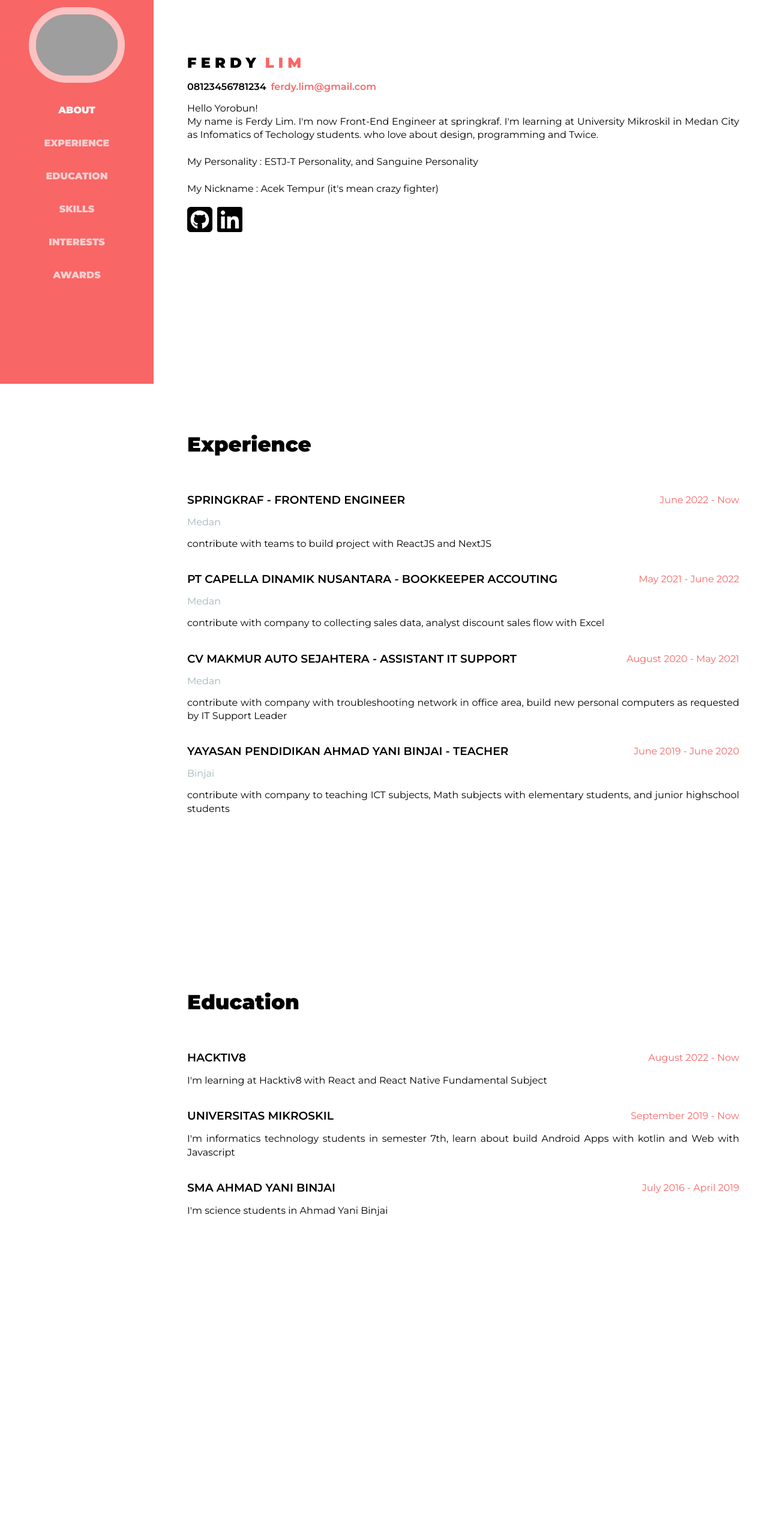
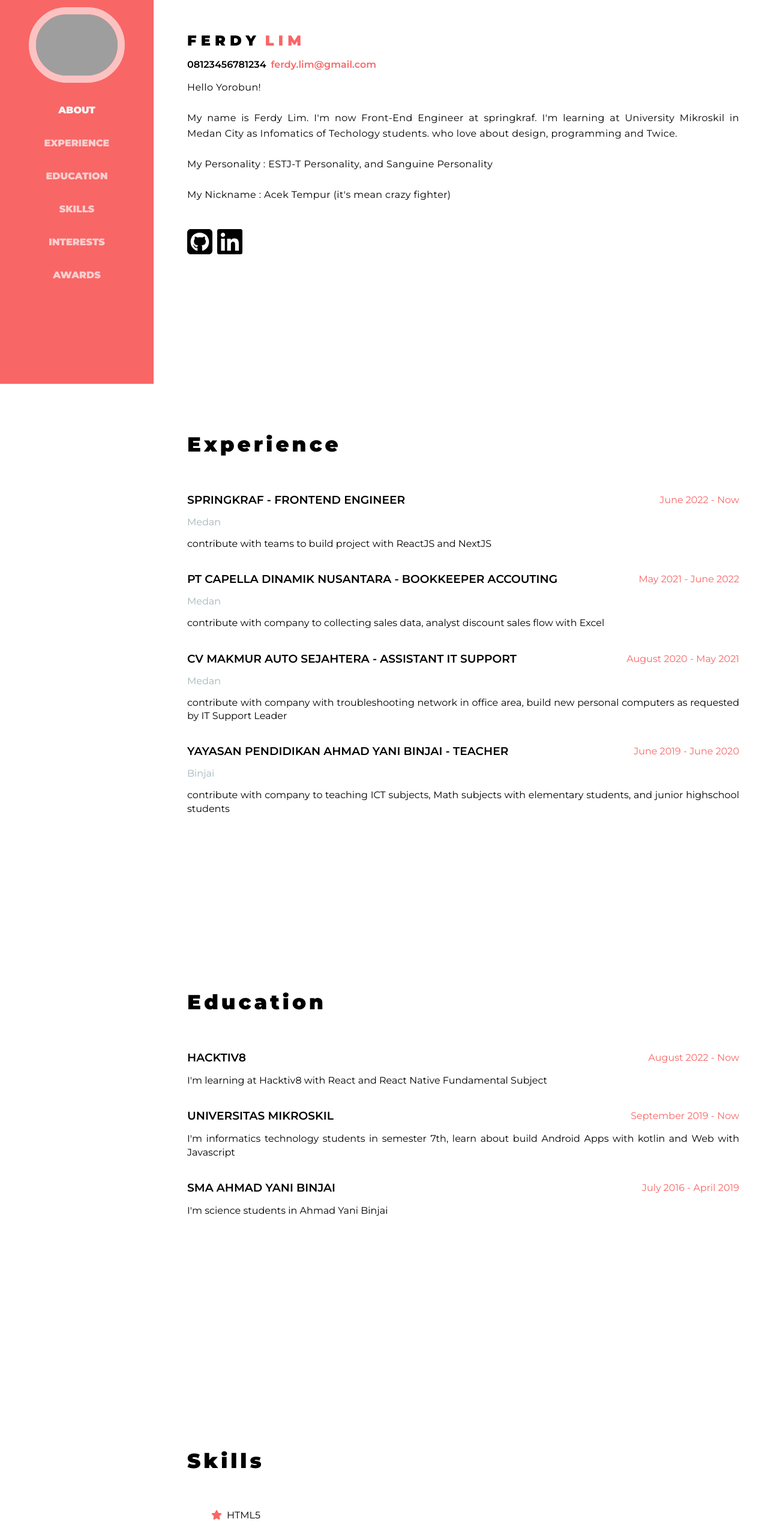
Before and after one commit to rctn-ks-004/assignment-3, a React (Create React App) app in the folder assignment3/: page / in a window 1280 px wide. Shown: the part 160-2723 px from the top of the page at 60% size. Built offline with nearby package versions, Linux system fonts and the light colour scheme; grey boxes are pictures that could not be loaded.

Commit message:
finalize the project

```diff
--- a/assignment3/src/components/about-card/styles.js
+++ b/assignment3/src/components/about-card/styles.js
@@ -22,7 +22,8 @@ export const InformationText = styled("p", {
 
 export const SummaryText = styled("p", {
   textAlign: "justify",
-  lineHeight: "140%",
+  lineHeight: "160%",
+  letterSpacing:0.4
 });
 
 export const ALinkContainer = styled("a", {
--- a/assignment3/src/components/aside-nav/index.jsx
+++ b/assignment3/src/components/aside-nav/index.jsx
@@ -13,7 +13,8 @@ export default function AsideNav() {
           to={link.link}
           spy
           smooth
-
+          delay={50}
+          duration={100}
           activeClass="active"
         >
           {link.label}
--- a/assignment3/src/components/aside-nav/styles.js
+++ b/assignment3/src/components/aside-nav/styles.js
@@ -17,6 +17,7 @@ export const AsideContainer = styled("aside", {
 
 export const LinkCustom = styled(Link, {
   textTransform: "uppercase",
+  cursor: "pointer",
   fontWeight: 900,
   opacity: 0.7,
   color: "$white",
--- a/assignment3/src/components/interest-card/index.jsx
+++ b/assignment3/src/components/interest-card/index.jsx
@@ -8,9 +8,11 @@ export default class InterestCard extends React.Component {
       <CardContainer>
         <SummaryText>
           Hello Yorobun! Nah now i'm interesting about how to build progressive
-          web application with React JS and backend with Express JS, then i love
-          to play any sports game, i'm absolutely interesting with a girl not
-          a boy, and Twice is my favorite girl band.
+          web application with React JS and backend with Express JS, i'm who
+          person always hungry about skill and knowledge and who person always
+          asking and curious, then i love to play any sports game, i'm
+          absolutely interesting with a girl not a boy, and Twice is my favorite
+          girl band.
         </SummaryText>
       </CardContainer>
     );
--- /dev/null
+++ b/assignment3/src/components/skill-card/index.jsx
@@ -0,0 +1,20 @@
+import * as React from "react";
+import { LiCustom } from "./styles";
+import { faStar } from "@fortawesome/free-solid-svg-icons";
+import PropTypes from "prop-types";
+import { FontAwesomeIcon } from "@fortawesome/react-fontawesome";
+import colors from "../../styles/colors";
+export default class SkillCard extends React.Component {
+  render() {
+    const { skill } = this.props;
+    return (
+      <LiCustom>
+        <FontAwesomeIcon icon={faStar} size="1x" color={colors.primary}/> {skill}
+      </LiCustom>
+    );
+  }
+}
+
+SkillCard.propTypes = {
+  skill: PropTypes.string.isRequired,
+};
--- /dev/null
+++ b/assignment3/src/components/skill-card/styles.js
@@ -0,0 +1,9 @@
+import styled from "../../style";
+
+export const LiCustom = styled("li", {
+  paddingLeft: 40,
+  listStyleType: "none",
+  display: "flex",
+  alignItems: "center",
+  gap: 8,
+});
--- /dev/null
+++ b/assignment3/src/pages/awards-page.jsx
@@ -0,0 +1,17 @@
+import * as React from "react";
+import EducationCard from "../components/education-card";
+import { PageTitleText, SectionContainer } from "../styles";
+import awards from "../utils/awards";
+
+export default class AwardsPage extends React.Component {
+  render() {
+    return (
+      <SectionContainer id="#awards">
+        <PageTitleText>Awards and Certificate</PageTitleText>
+        {awards.map((award) => (
+          <EducationCard {...award} />
+        ))}
+      </SectionContainer>
+    );
+  }
+}
--- a/assignment3/src/pages/homepage.jsx
+++ b/assignment3/src/pages/homepage.jsx
@@ -2,9 +2,11 @@ import * as React from "react";
 import AsideNav from "../components/aside-nav";
 import { PageContainer, RowContainer } from "../styles";
 import AboutPage from "./about-page";
+import AwardsPage from "./awards-page";
 import EducationPage from "./education-page";
 import ExperiencePage from "./experience-page";
 import InterestPage from "./interest-page";
+import SkillstPage from "./skills-page";
 export default class Homepage extends React.Component {
   render() {
     return (
@@ -14,7 +16,9 @@ export default class Homepage extends React.Component {
           <AboutPage />
           <ExperiencePage />
           <EducationPage />
+          <SkillstPage />
           <InterestPage />
+          <AwardsPage />
         </PageContainer>
       </RowContainer>
     );
--- /dev/null
+++ b/assignment3/src/pages/skills-page.jsx
@@ -0,0 +1,17 @@
+import * as React from "react";
+import SkillCard from "../components/skill-card";
+import { PageTitleText, SectionContainer } from "../styles";
+import skills from "../utils/skills";
+
+export default class SkillstPage extends React.Component {
+  render() {
+    return (
+      <SectionContainer id="#skills">
+        <PageTitleText>Skills</PageTitleText>
+        {skills.map((skill) => (
+          <SkillCard skill={skill} />
+        ))}
+      </SectionContainer>
+    );
+  }
+}
--- a/assignment3/src/styles/index.js
+++ b/assignment3/src/styles/index.js
@@ -13,6 +13,7 @@ export const PageTitleText = styled("h2", {
   fontWeight: 900,
   marginBottom: 24,
   fontSize: 34,
+  letterSpacing: 5
 });
 
 export const CardContainer = styled("div", {
--- a/assignment3/src/utils/about.js
+++ b/assignment3/src/utils/about.js
@@ -4,7 +4,7 @@ const about = {
   phoneNumber: "08123456781234",
   email: "ferdy.lim@gmail.com",
   summary:
-    "Hello Yorobun!<br/> My name is Ferdy Lim. I'm now Front-End Engineer at springkraf. I'm learning at University Mikroskil in Medan City as Infomatics of Techology students. who love about design, programming and Twice. <br/><br/>My Personality : ESTJ-T Personality, and Sanguine Personality <br/><br/>My Nickname : Acek Tempur (it's mean crazy fighter)",
+    "Hello Yorobun!<br/><br/> My name is Ferdy Lim. I'm now Front-End Engineer at springkraf. I'm learning at University Mikroskil in Medan City as Infomatics of Techology students. who love about design, programming and Twice. <br/><br/>My Personality : ESTJ-T Personality, and Sanguine Personality <br/><br/>My Nickname : Acek Tempur (it's mean crazy fighter)<br/><br/>",
   gitLink: "https://github.com/ferdylimmm9",
   linkend: "https://www.linkedin.com/in/ferdylimm9/",
 };
--- /dev/null
+++ b/assignment3/src/utils/awards.js
@@ -0,0 +1,30 @@
+const educations = [
+    {
+      instance: "Dicoding - Belajar React Fundamental",
+      start: "August 2022",
+      end: "August 2025",
+      summary:
+        "Learning about useState, useContext, useCallback, useMemo, useEffect, and SPA (Single Page Application) with React Router",
+    },
+    {
+      instance: "Dicoding - Belajar React Dasar",
+      start: "June 2022",
+      end: "June 2025",
+      summary:
+        "Learning about class component, component lifecycles, react hook concept",
+    },
+    {
+      instance: "Dicoding - Belajar Web Dasar",
+      start: "June 2022",
+      end: "June 2025",
+      summary: "Learning about DOM (Document Object Manipulation), styling with css, interactive website with Javascript",
+    },
+    {
+        instance:'Dicoding - Javascript',
+        start:"May 2022",
+        end:"June 2022",
+        summary: "Learning about variable, conditional, looping, array, object, promise, and testing with Jest",
+    }
+  ];
+
+  export default educations;
```
